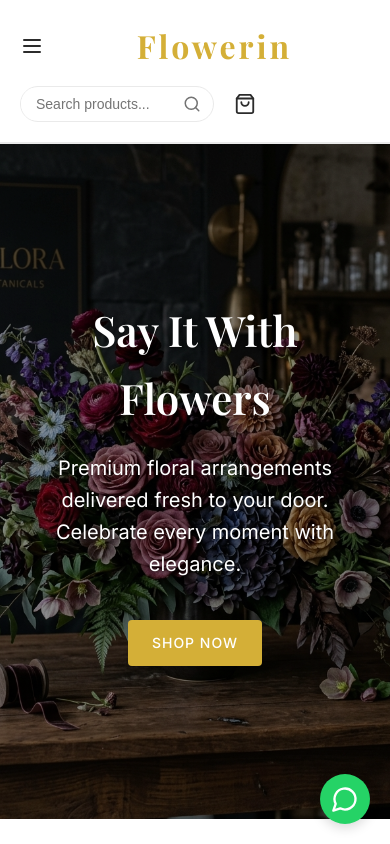
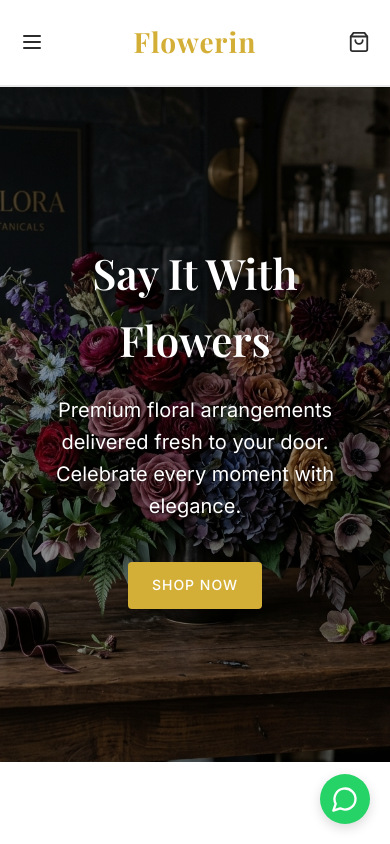
Before and after one commit to gadingislami12/flowerin, a React (Vite) app: page / in a window 390 px wide. Shown: the top 844 px of the page. Built offline with nearby package versions, Linux system fonts and the light colour scheme; a web font is replaced by a local one.

Commit message:
fix: adjust mobile header layout to put cart icon on far right edge and move search to drawer

```diff
--- a/src/components/Navbar.css
+++ b/src/components/Navbar.css
@@ -139,30 +139,33 @@
     cursor: pointer;
   }
   .navbar-top-container {
-    flex-wrap: wrap;
-    gap: 15px;
+    flex-wrap: nowrap;
+    gap: 10px;
+  }
+  .navbar-top .search-form {
+    display: none;
   }
   .nav-logo h1 {
-    font-size: 32px;
-  }
-  .search-input {
-    width: 100px;
-  }
-  .search-input:focus {
-    width: 120px;
+    font-size: 28px;
+    letter-spacing: 1px;
   }
   .nav-top-left {
     order: 1;
-    flex: 0;
+    flex: 1;
+    display: flex;
+    justify-content: flex-start;
   }
   .nav-logo {
     order: 2;
-    flex: 1;
+    flex: 2;
     text-align: center;
   }
   .nav-right {
     order: 3;
-    flex: 0;
+    flex: 1;
+    display: flex;
+    justify-content: flex-end;
+    gap: 0;
   }
 }
 
--- a/src/components/Navbar.jsx
+++ b/src/components/Navbar.jsx
@@ -131,6 +131,21 @@ const Navbar = () => {
           <button className="drawer-close-btn" onClick={() => setMobileMenuOpen(false)}>&times;</button>
         </div>
         <div className="drawer-content">
+          <form className="drawer-search-form" onSubmit={handleSearch} style={{ padding: '15px 20px', borderBottom: '1px solid var(--border-color)' }}>
+            <div className="search-form" style={{ width: '100%' }}>
+              <input
+                type="text"
+                placeholder="Search products..."
+                value={searchQuery}
+                onChange={(e) => setSearchQuery(e.target.value)}
+                className="search-input"
+                style={{ width: '100%', flex: 1, padding: '8px 12px' }}
+              />
+              <button type="submit" className="search-button">
+                <Search size={18} />
+              </button>
+            </div>
+          </form>
           <Link to="/new-arrivals" className="drawer-link" onClick={() => setMobileMenuOpen(false)}>New Arrivals</Link>
 
           <div className="drawer-accordion">
```
